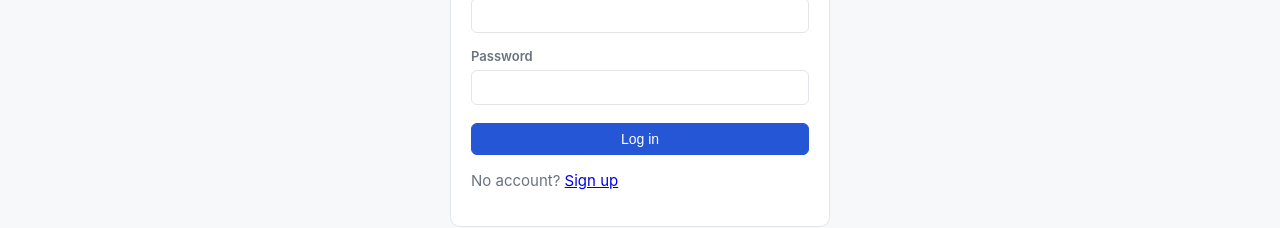
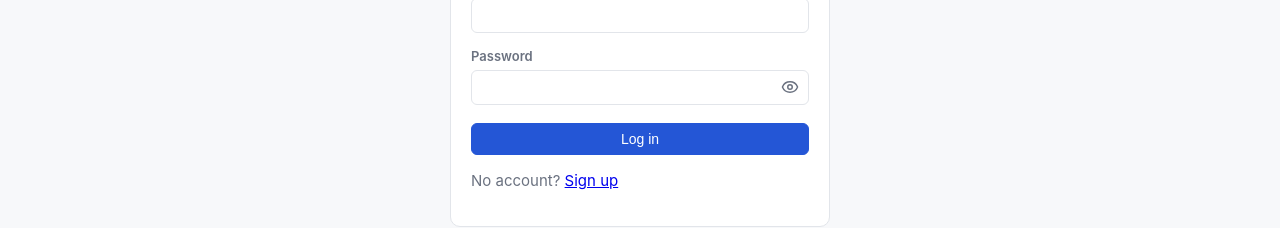
Before and after one commit to neel-asanulhaquekiron/Multi-rate-Pricing-Calculator, a React (Vite) app in the folder client/: page /login in a window 1280 px wide. Shown: the part 222-450 px from the top of the page. Built offline with nearby package versions, Linux system fonts and the light colour scheme; no server answers.

Commit message:
feat: integrate PasswordInput component in LoginPage and SignupPage

```diff
--- a/client/src/pages/LoginPage.tsx
+++ b/client/src/pages/LoginPage.tsx
@@ -2,6 +2,7 @@ import { useState, type FormEvent } from "react";
 import { Link, Navigate, useLocation, useNavigate } from "react-router-dom";
 import { ApiError } from "../api";
 import { useAuth } from "../auth";
+import { PasswordInput } from "../components/PasswordInput";
 
 export const LoginPage = () => {
   const { user, login } = useAuth();
@@ -56,14 +57,7 @@ export const LoginPage = () => {
         </div>
         <div className="field">
           <label htmlFor="password">Password</label>
-          <input
-            id="password"
-            type="password"
-            value={password}
-            onChange={(event) => setPassword(event.target.value)}
-            autoComplete="current-password"
-            required
-          />
+          <PasswordInput id="password" value={password} onChange={setPassword} autoComplete="current-password" />
         </div>
         <button type="submit" className="btn btn-primary" disabled={submitting}>
           {submitting ? "Logging in…" : "Log in"}
--- a/client/src/pages/SignupPage.tsx
+++ b/client/src/pages/SignupPage.tsx
@@ -3,6 +3,7 @@ import { Link, Navigate, useNavigate } from "react-router-dom";
 import { signupSchema } from "shared";
 import { ApiError } from "../api";
 import { useAuth } from "../auth";
+import { PasswordInput } from "../components/PasswordInput";
 
 interface FieldErrors {
   email?: string;
@@ -78,13 +79,12 @@ export const SignupPage = () => {
         </div>
         <div className="field">
           <label htmlFor="password">Password</label>
-          <input
+          <PasswordInput
             id="password"
-            type="password"
             value={password}
-            onChange={(event) => setPassword(event.target.value)}
+            onChange={setPassword}
             autoComplete="new-password"
-            aria-invalid={fieldErrors.password !== undefined}
+            invalid={fieldErrors.password !== undefined}
           />
           {fieldErrors.password && <span className="field-error">{fieldErrors.password}</span>}
         </div>
```
